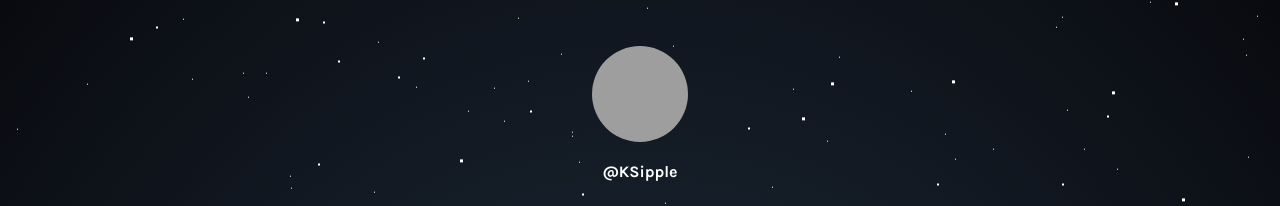
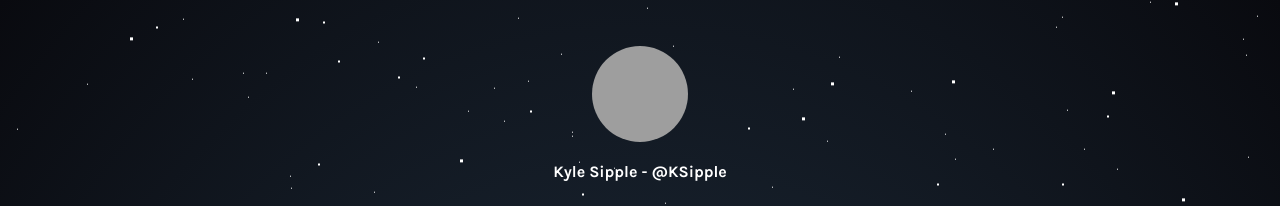
Before and after one commit to ksipple/mc.sippleware.com, a plain HTML site: page index.html in a window 1280 px wide. Shown: the top 206 px of the page. Drawn offline with Linux system fonts and the light colour scheme; grey boxes are pictures that could not be loaded.

Commit message:
Update index.html

```diff
--- a/index.html
+++ b/index.html
@@ -40,7 +40,7 @@
     </div>
 
     <div id="userName">
-      @KSipple
+      Kyle Sipple - @KSipple
     </div>
 
     <div id="links">
```
